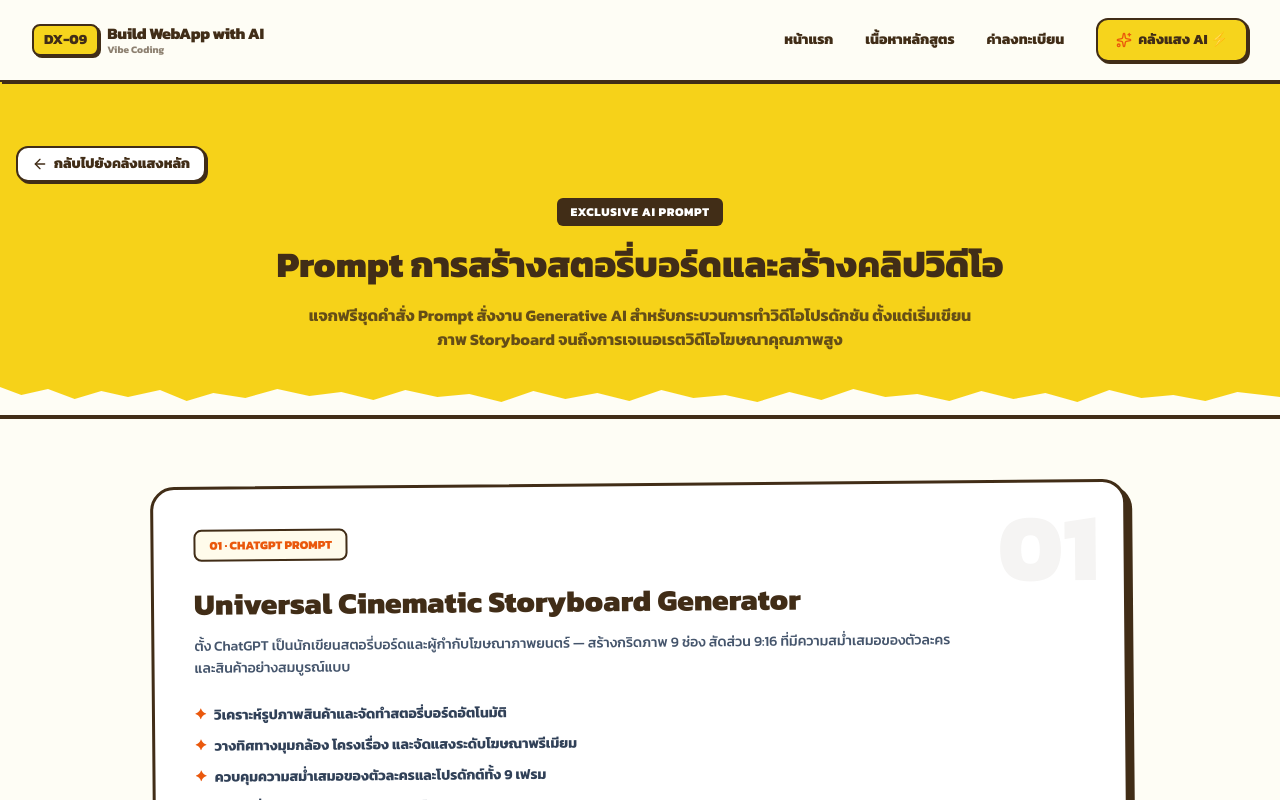
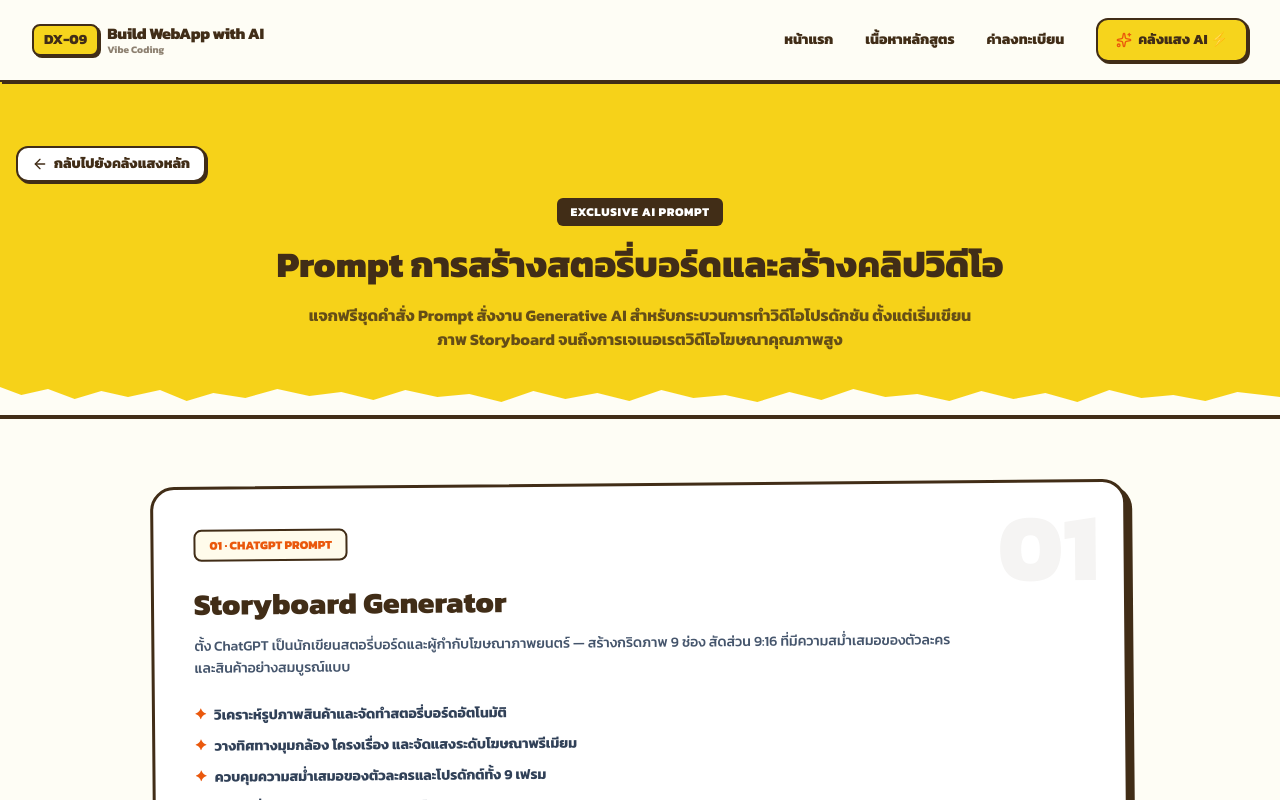
Before and after one commit to Snowdollce/buildweb, a Next.js app: page /ai-vault/storyboard-video in a window 1280 px wide. Shown: the top 800 px of the page. Built offline with nearby package versions, Linux system fonts and the light colour scheme.

Commit message:
chore: update prompt page descriptions and card title

```diff
--- a/src/app/ai-vault/page.tsx
+++ b/src/app/ai-vault/page.tsx
@@ -73,9 +73,9 @@ export default function AiVaultPortal() {
 
   const subpages = [
     {
-      title: "Prompt การสร้างสตอรี่บอร์ดและสร้างคลิปวิดีโอ (อยู่ในหน้าเดียวกัน)",
+      title: "Prompt การสร้างสตอรี่บอร์ดและสร้างคลิปวิดีโอ",
       path: "/ai-vault/storyboard-video",
-      description: "คลังแสงย่อยสำหรับสร้าง Storyboard (ChatGPT 9:16) และ Google Flow (16:9 Video Prompt)"
+      description: "คลังแสงย่อยแจก Prompt สำหรับสร้าง Storyboard และสร้างวิดีโอ Google Flow"
     }
   ];
 
--- a/src/app/ai-vault/storyboard-video/page.tsx
+++ b/src/app/ai-vault/storyboard-video/page.tsx
@@ -26,7 +26,7 @@ export default function StoryboardVideoPromptPage() {
       id: 1,
       num: "01",
       badge: "01 · CHATGPT PROMPT",
-      title: "Universal Cinematic Storyboard Generator",
+      title: "Storyboard Generator",
       desc: "ตั้ง ChatGPT เป็นนักเขียนสตอรี่บอร์ดและผู้กำกับโฆษณาภาพยนตร์ — สร้างกริดภาพ 9 ช่อง สัดส่วน 9:16 ที่มีความสม่ำเสมอของตัวละครและสินค้าอย่างสมบูรณ์แบบ",
       bullets: [
         "วิเคราะห์รูปภาพสินค้าและจัดทำสตอรี่บอร์ดอัตโนมัติ",
```
